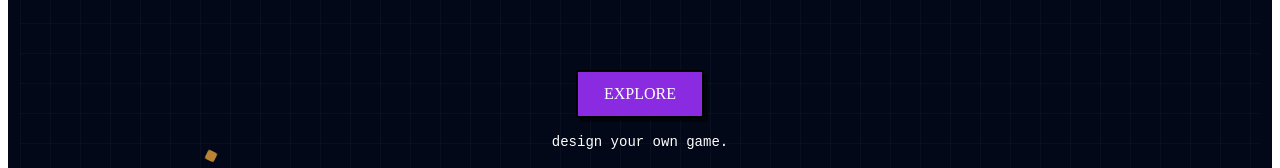
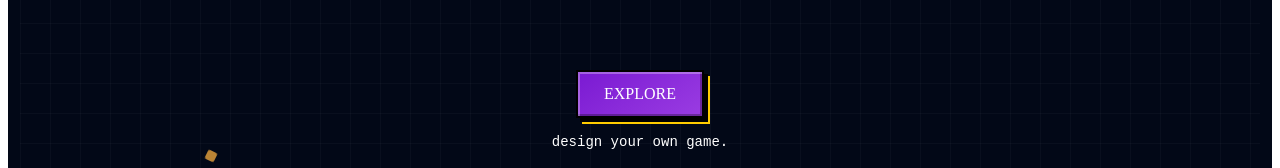
Before and after one commit to Princess-Pea/WeaveYourStory, a Vue app in the folder frontend/: page / in a window 1280 px wide. Shown: the part 315-483 px from the top of the page. Built offline with nearby package versions, Linux system fonts and the light colour scheme.

Commit message:
fix: 改进3D按钮效果和修复粒子效果显示问题

```diff
--- a/frontend/src/views/Home.vue
+++ b/frontend/src/views/Home.vue
@@ -159,7 +159,7 @@ const navigateTo = (path, event) => {
   // 触发粒子爆炸效果
   const btn = document.querySelector('.create-btn')
   if (btn) {
-    // 计算鼠标位置相对于button的位置
+    // 计算鼠标位置相对于按钮的位置
     const rect = btn.getBoundingClientRect()
     const x = event.clientX - rect.left
     const y = event.clientY - rect.top
@@ -169,6 +169,11 @@ const navigateTo = (path, event) => {
     burst.className = 'click-particle-burst'
     burst.style.left = x + 'px'
     burst.style.top = y + 'px'
+    burst.style.position = 'absolute'
+    burst.style.pointerEvents = 'none'
+
+    // 将粒子效果添加到按钮容器中
+    btn.style.position = 'relative'
     btn.appendChild(burst)
 
     // 动画完成后移除
@@ -189,15 +194,20 @@ const onCardClick = (event) => {
   if (card && !card.classList.contains('card-burst')) {
     // 获取鼠标相对于卡片的位置
     const rect = card.getBoundingClientRect()
-    const cardRect = card.parentElement.getBoundingClientRect()
-    const x = event.clientX - cardRect.left
-    const y = event.clientY - cardRect.top
+    const containerRect = card.parentElement.getBoundingClientRect()
+    const x = event.clientX - containerRect.left
+    const y = event.clientY - containerRect.top
 
     // 创建临时粒子效果容器，设置在鼠标点击位置
     const burst = document.createElement('div')
     burst.className = 'click-particle-burst'
     burst.style.left = x + 'px'
     burst.style.top = y + 'px'
+    burst.style.position = 'absolute'
+    burst.style.pointerEvents = 'none'
+
+    // 将粒子效果添加到卡片容器中
+    card.parentElement.style.position = 'relative'
     card.parentElement.appendChild(burst)
 
     // 动画完成后移除
@@ -507,11 +517,15 @@ const triggerAnimations = () => {
   padding: 0;
   font-family: 'Press Start 2P', cursive;
   font-size: 16px;
-  background-color: #8a2be2 !important;
+  background: linear-gradient(145deg, #7a1ad2, #9a3ce2);
   border: 2px solid #000 !important;
   color: white !important;
   border-radius: 0 !important;
-  box-shadow: 4px 4px 0 rgba(0, 0, 0, 0.5) !important;
+  box-shadow:
+    inset 2px 2px 0 rgba(255, 255, 255, 0.3), /* 内部高光 */
+    inset -2px -2px 0 rgba(0, 0, 0, 0.3), /* 内部阴影 */
+    4px 4px 0 0 rgba(0, 0, 0, 1), /* 主体阴影 */
+    6px 6px 0 0 #ffcc00; /* 底部装饰阴影 */
   transition: all 0.05s ease !important;
   display: inline-flex;
   align-items: center;
@@ -519,18 +533,28 @@ const triggerAnimations = () => {
   position: relative;
   overflow: visible;
   cursor: pointer;
+  transform: translateY(0);
 }
 
 .create-btn:hover {
-  transform: translateY(-2px);
-  box-shadow: 6px 6px 0 rgba(0, 0, 0, 0.5), 0 0 16px rgba(233, 163, 59, 0.4) !important;
-  background-color: #9a3be2 !important;
+  transform: translateY(-3px);
+  box-shadow:
+    inset 4px 4px 0 rgba(255, 255, 255, 0.4),
+    inset -4px -4px 0 rgba(0, 0, 0, 0.2),
+    6px 6px 0 0 rgba(0, 0, 0, 1),
+    8px 8px 0 0 #ffcc00,
+    0 0 16px rgba(233, 163, 59, 0.4); /* 添加荧光效果 */
+  background: linear-gradient(145deg, #8a2be2, #aa4df2);
 }
 
 .create-btn:active {
   transform: translateY(2px);
-  box-shadow: 2px 2px 0 rgba(0, 0, 0, 0.5) !important;
-  background-color: #7a1be2 !important;
+  box-shadow:
+    inset -2px -2px 0 rgba(255, 255, 255, 0.3),
+    inset 2px 2px 0 rgba(0, 0, 0, 0.3),
+    2px 2px 0 0 rgba(0, 0, 0, 1),
+    4px 4px 0 0 #ffcc00;
+  background: linear-gradient(145deg, #6a0ac2, #8a2bd2);
 }
 
 
```
